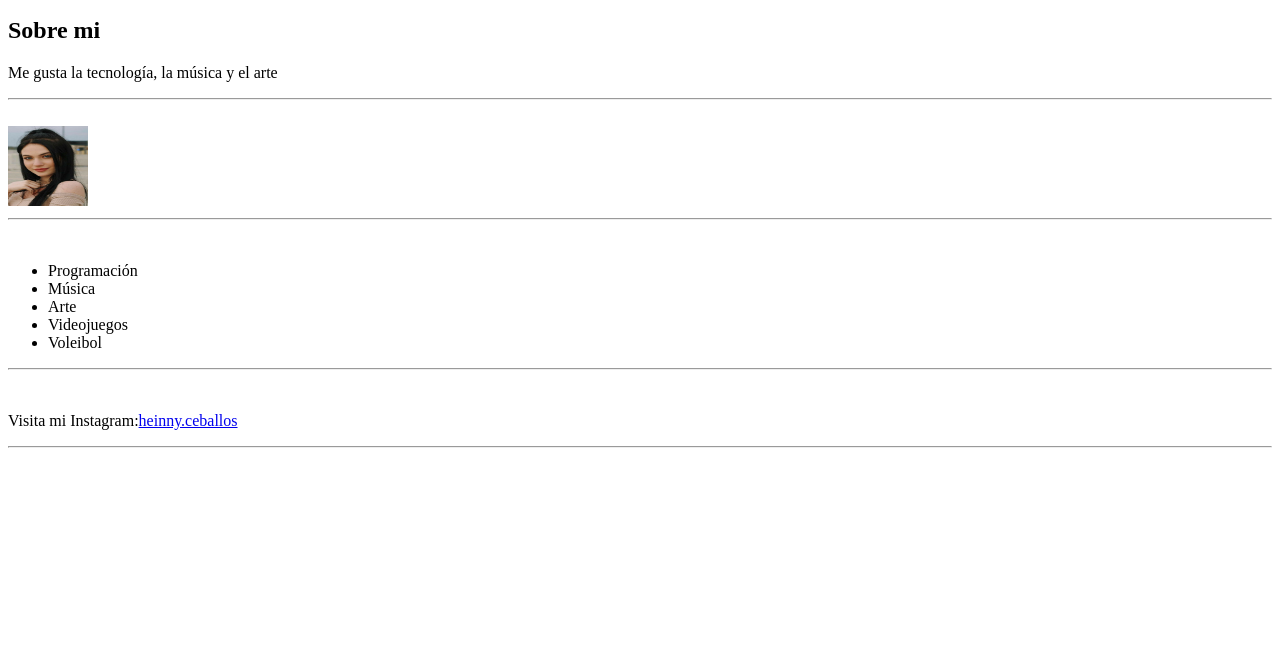
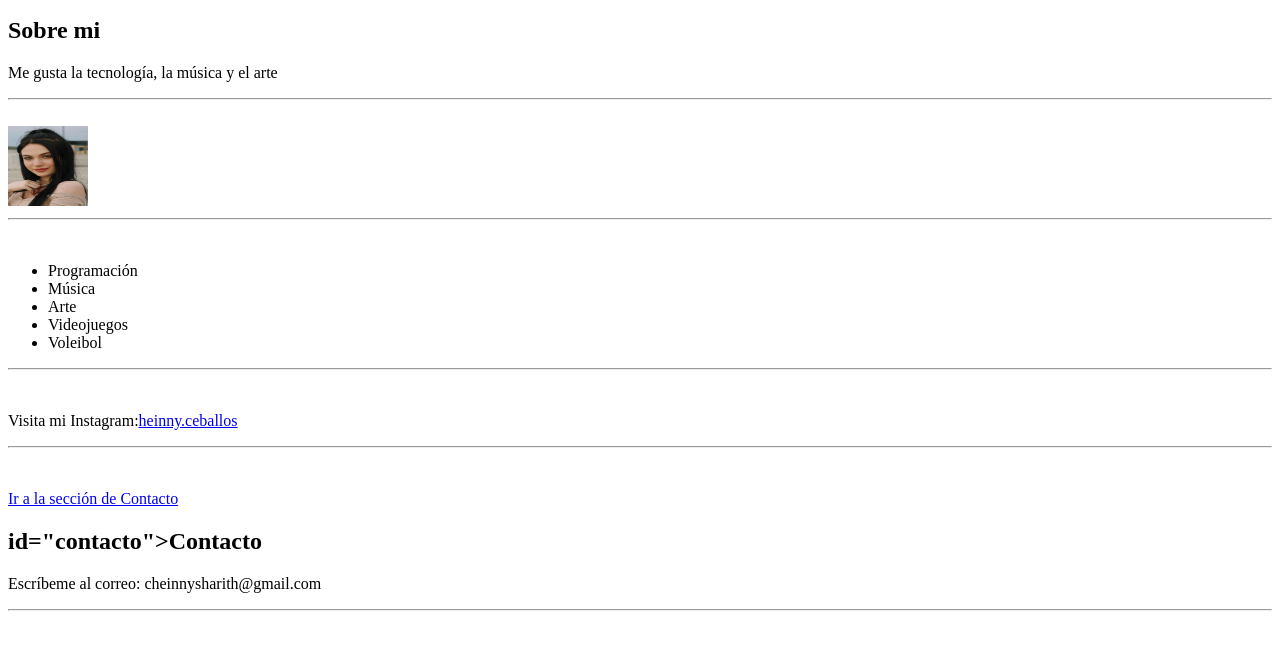
Before and after one commit to HeinnySCM/MiPrimeraPaginaWeb, a plain HTML site: page index.html in a window 1280 px wide. Shown: the part 101-750 px from the top of the page. Drawn offline with Linux system fonts and the light colour scheme.

Commit message:
Crear enlace interno

```diff
--- a/index.html
+++ b/index.html
@@ -32,5 +32,11 @@
     <p>Visita mi Instagram:<a href="https://www.instagram.com/heinny.ceballos?igsh=MTR0Zm1heGVodHptcg%3D%3D&utm_source=qr" target="_blank">heinny.ceballos</a></p>
     <hr>
     <br>
+     <!--Enlaces internos-->
+     <p><a href="#contacto">Ir a la sección de Contacto</a></p>
+     <h2> id="contacto">Contacto</h2>
+     <p>Escríbeme al correo: cheinnysharith@gmail.com</p>
+     <hr>
+     <br>
 </body>
 </html>
```
